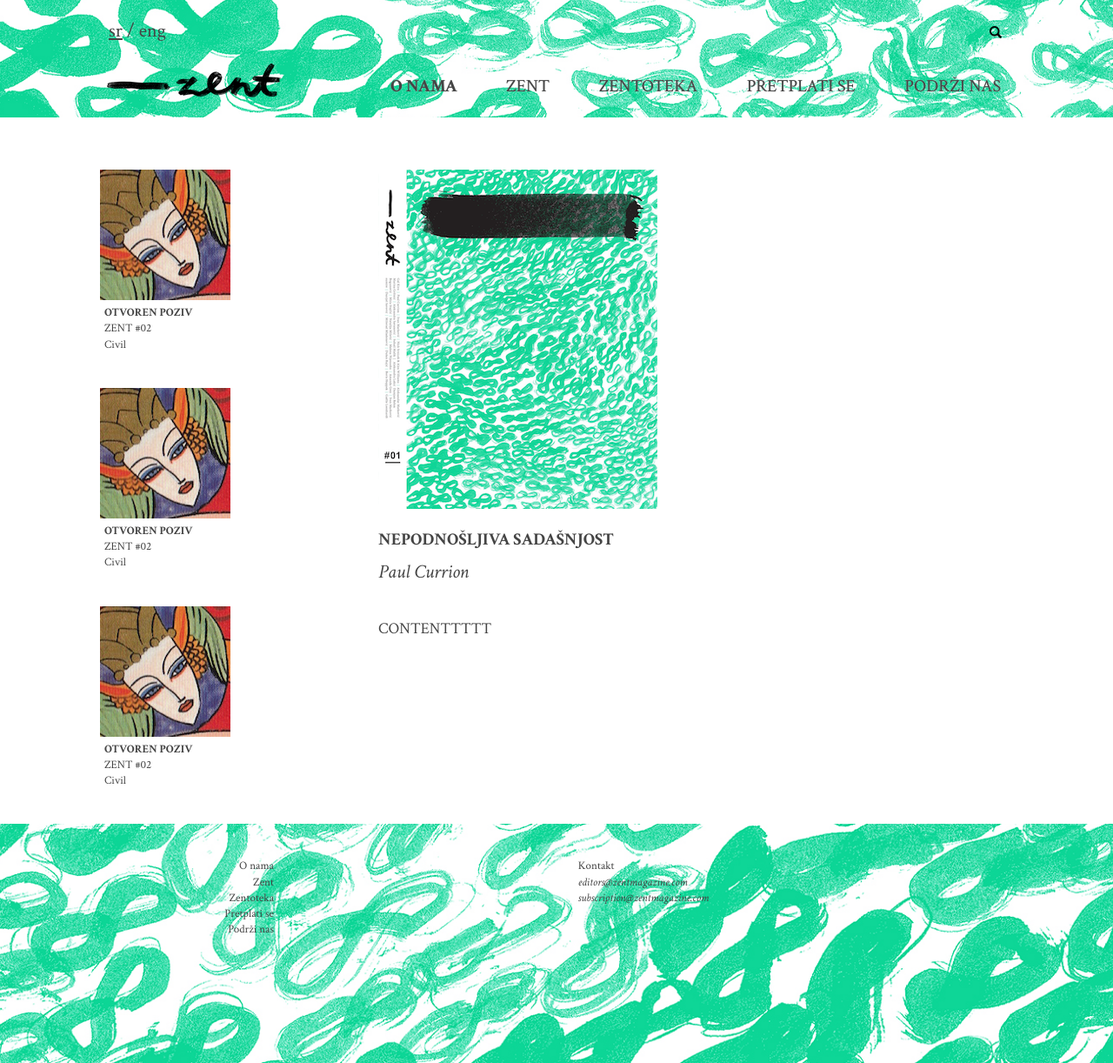
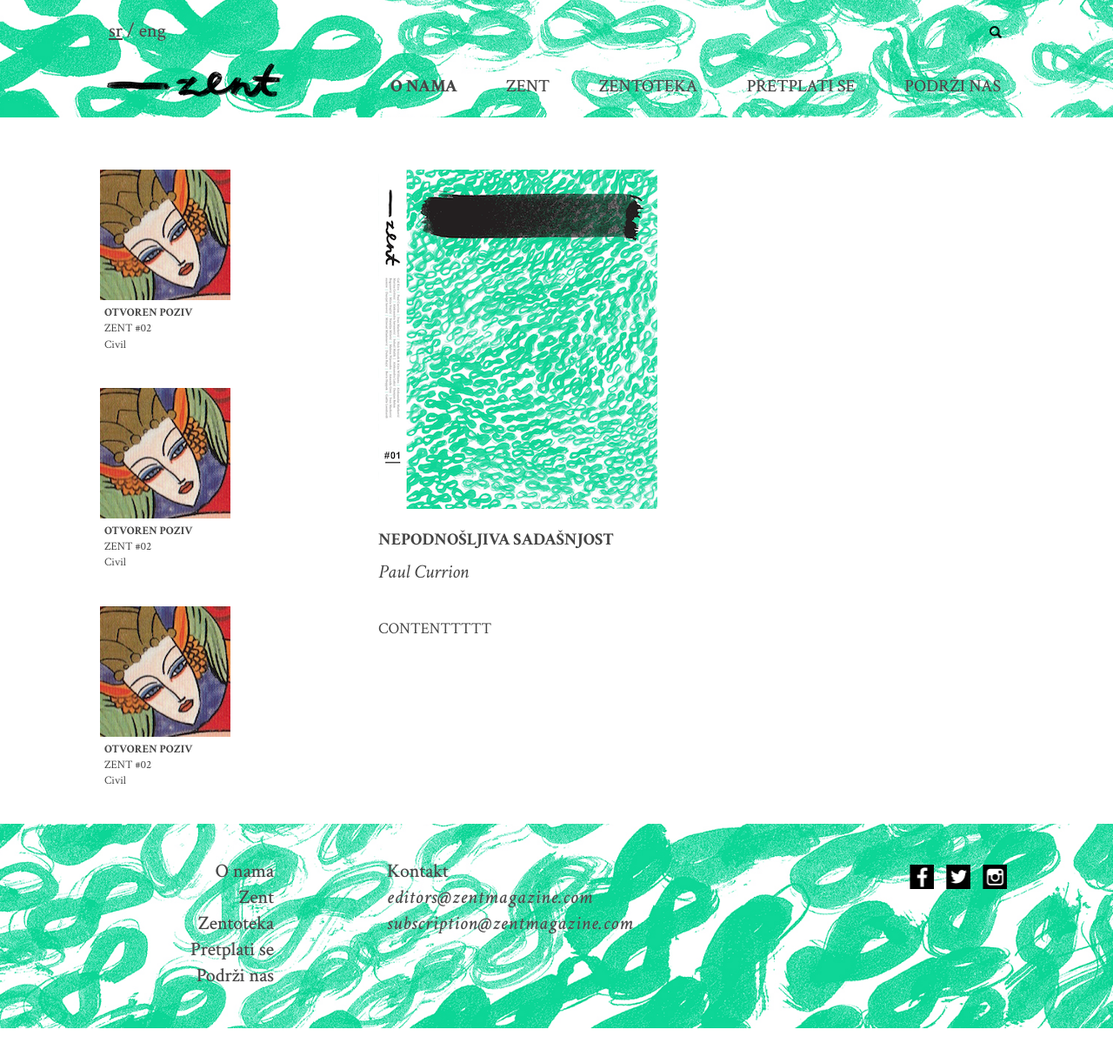
Before and after one commit to markomitranic/ZentZent, a PHP site: page / in a window 1280 px wide. Shown: the whole page at 87% size. After the commit the page ends 1182 px from the top, so only its background shows below. Run offline with PHP 8.4, Linux system fonts and the light colour scheme.

Commit message:
Index page is finished

```diff
--- a/app/css/style.css
+++ b/app/css/style.css
@@ -385,21 +385,21 @@ a {
   width: 28px;
   height: 28px;
   background: url(../images/icons-sprite.png) no-repeat;
-  background-position: 0 0;
+  background-position: -48px 0;
   background-size: 105px 28px; }
 
 .icon-twitter {
   width: 28px;
   height: 28px;
   background: url(../images/icons-sprite.png) no-repeat;
-  background-position: 0 0;
+  background-position: -77px 0;
   background-size: 105px 28px; }
 
 .icon-facebook {
   width: 28px;
   height: 28px;
   background: url(../images/icons-sprite.png) no-repeat;
-  background-position: 0 0;
+  background-position: -19px 0;
   background-size: 105px 28px; }
 
 #header {
@@ -407,7 +407,8 @@ a {
   background-image: url(/images/header-background.png);
   background-repeat: no-repeat;
   background-size: cover;
-  background-position: bottom left; }
+  background-position: bottom left;
+  text-shadow: 0px 0px 1px #9c9c9c; }
   #header a {
     color: #444;
     background-color: transparent;
@@ -500,7 +501,6 @@ a {
         #header .wrapper .main-nav li a {
           text-transform: uppercase;
           font-size: 20px;
-          text-shadow: 0px 0px 1px #9c9c9c;
           padding: 0 4px 2px 4px;
           -webkit-transition: 0.2s all ease-in-out;
           transition: 0.2s all ease-in-out; }
@@ -535,13 +535,18 @@ a {
   background-image: url(/images/footer-background.png);
   background-repeat: no-repeat;
   background-size: cover;
-  background-position: bottom left; }
+  background-position: bottom left;
+  font-size: 22px;
+  line-height: 30px;
+  text-shadow: 0px 0px 1px #9c9c9c; }
   #footer a {
     color: #444;
     background-color: transparent;
     padding: 0; }
+    #footer a:hover {
+      text-decoration: underline; }
   #footer .wrapper {
-    height: 235px;
+    height: 195px;
     max-width: 1050px;
     display: -webkit-box;
     display: -webkit-flex;
@@ -560,6 +565,28 @@ a {
     #footer .wrapper nav {
       width: 200px;
       text-align: right; }
+      #footer .wrapper nav ul {
+        width: auto; }
+        #footer .wrapper nav ul li {
+          width: auto; }
+          #footer .wrapper nav ul li a {
+            width: auto; }
+    #footer .wrapper .footer-contact {
+      width: 450px; }
+      #footer .wrapper .footer-contact address {
+        letter-spacing: 1px; }
+    #footer .wrapper .social-sharing {
+      width: 140px;
+      text-align: right; }
+      #footer .wrapper .social-sharing li {
+        float: right;
+        margin: 7px; }
+        #footer .wrapper .social-sharing li span {
+          display: block;
+          -webkit-transition: 0.2s opacity ease-in-out;
+          transition: 0.2s opacity ease-in-out; }
+          #footer .wrapper .social-sharing li span:hover {
+            opacity: 0.5; }
 
 .sidebar-related {
   width: 150px;
--- a/scss/header.scss
+++ b/scss/header.scss
@@ -4,6 +4,7 @@
     background-repeat: no-repeat;
     background-size: cover;
     background-position: bottom left;
+    text-shadow: 0px 0px 1px rgba(156, 156, 156, 1);
 
     // Reset the link color
     a {
@@ -108,7 +109,6 @@
                 a {
                     text-transform: uppercase;
                     font-size: 20px;
-                    text-shadow: 0px 0px 1px rgba(156, 156, 156, 1);
                     padding: 0 4px 2px 4px;
                     transition: 0.2s all ease-in-out;
 
--- a/scss/icons.scss
+++ b/scss/icons.scss
@@ -9,20 +9,20 @@
    width: 28px;
    height: 28px;
    background: url(../images/icons-sprite.png) no-repeat;
-   background-position: 0 0;
+   background-position: -48px 0;
    background-size: 105px 28px;
 }
 .icon-twitter {
    width: 28px;
    height: 28px;
    background: url(../images/icons-sprite.png) no-repeat;
-   background-position: 0 0;
+   background-position: -77px 0;
    background-size: 105px 28px;
 }
 .icon-facebook {
    width: 28px;
    height: 28px;
    background: url(../images/icons-sprite.png) no-repeat;
-   background-position: 0 0;
+   background-position: -19px 0;
    background-size: 105px 28px;
 }
```
Also changed, not shown: scss/footer.scss (+36 -2 lines), app/images/icons-sprite.png.
